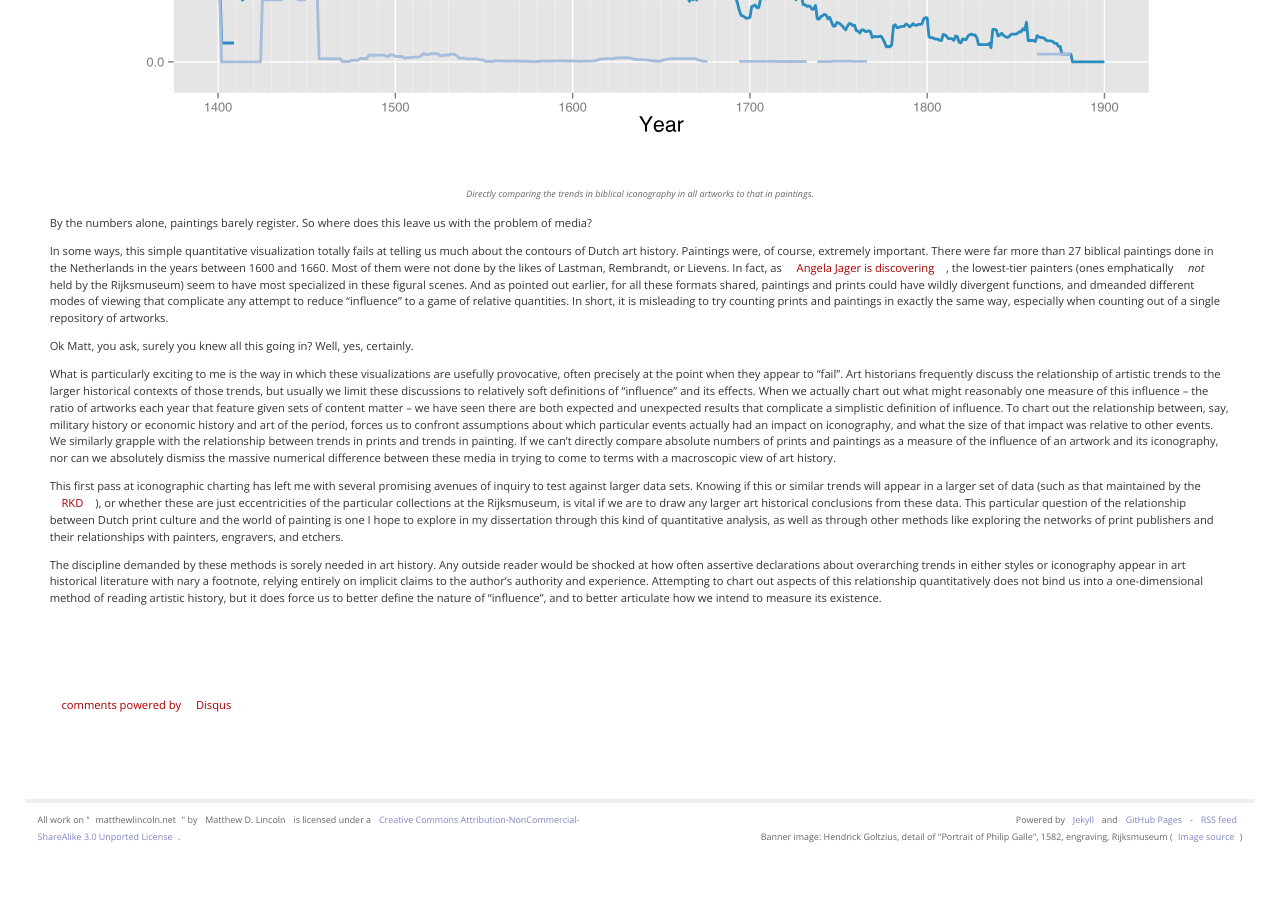
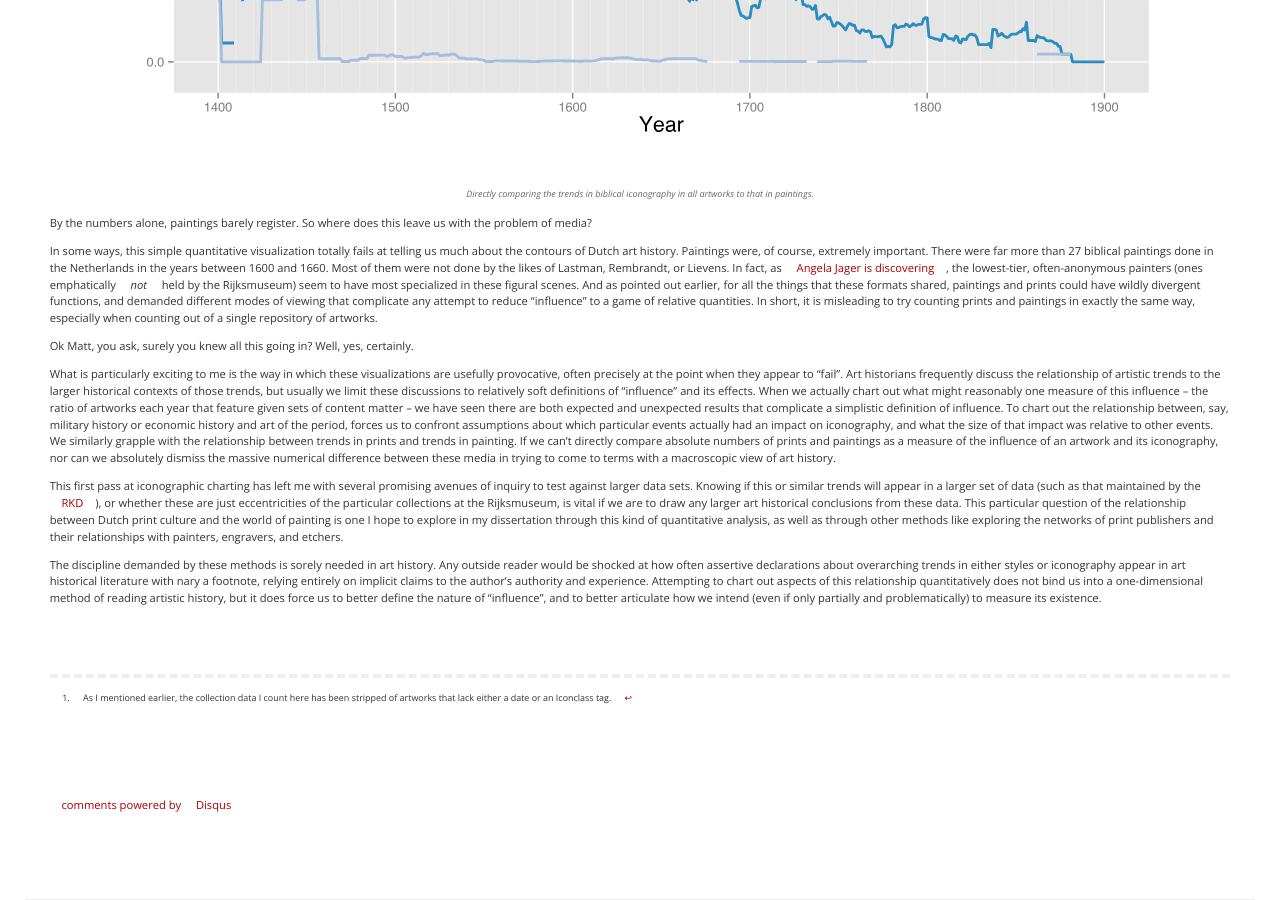
Before and after one commit to mdlincoln/mdlincoln.github.io, a Jekyll site: the page built from _posts/2013-12-19-the-problem-of-media.md, in a window 1280 px wide and 900 px high, scrolled down 4297 px. Built offline with Jekyll 4.4.1, drawn with Linux system fonts in a browser that asks for light colours; comment, search, counter and statistics services are not loaded; some of the changed text lies outside the part shown.

Commit message:
Last bits of proofreading

```diff
--- a/_includes/rkm.html
+++ b/_includes/rkm.html
@@ -7,7 +7,7 @@
 	<ol>
 		<li><a href="/2013/09/18/iconclass-and-charting-the-rijksmuseum.html">Charting the Rijksmuseum: Iconclass</a></li>
 		<li><a href="/2013/10/04/charting-the-rijksmuseum-digging-deeper.html">Charting the Rijksmuseum: Digging Deeper</a></li>
-		<li><a href="/2013/11/14/the-problem-of-media.html">Charting the Rijksmuseum: The Problem of Media</a></li>
+		<li><a href="/2013/12/19/the-problem-of-media.html">Charting the Rijksmuseum: The Problem of Media</a></li>
 	</ol>
 
 
--- a/_posts/2013-12-19-the-problem-of-media.md
+++ b/_posts/2013-12-19-the-problem-of-media.md
@@ -36,7 +34,9 @@ This begs some troublesome questions for quantitative approaches to art history:
 
 Whether you are trying to figure out "what people made" (artist intentions) versus "what people saw" (contemporary reception) may influence the answers to these questions.
 
-While I do not have rigorous answers for these questions, it is interesting to approach this problem of media from the perspective of iconography.
+[^cleaned]: As I mentioned earlier, the collection data I count here has been stripped of artworks that lack either a date or an Iconclass tag.
+
+While I do not yet have rigorous answers for these questions, it is interesting to approach this problem of media from the perspective of iconography.
 In my previous posts I have charted various iconographic trends over time, looking for correlations with major historic events, or even correlations with trends of related iconographic categories.
 But what about correlations between iconographic trends across different media?
 
@@ -65,7 +65,7 @@ It is interesting to note that the first sudden drop in biblical *prints* comes
 It seems likely that this historical context may explain some or most of this observed rise and fall.
 
 But is it significant that the ratio of biblical *paintings* appears to increase shortly after each of these drops?
-It is revealing to look at the [list biblical paintings from 1600 to 1660](/assets/docs/biblical-paintings.html) that actually comprise the latter of these upward swings.
+It is revealing to look at the [list of biblical paintings from 1600 to 1660](/assets/docs/biblical-paintings.html) that actually comprise the latter of these upward swings.
 About half of these artworks are by artists in the orbit of Rembrandt, who, along with his teacher Pieter Lastman, produced a remarkable variety of biblical scenes over his career.
 The "surge" in this chart is thus, in large part, due to the reverberating effects of Lastman's and Rembrandt's art as reflected in the Rijksmuseum collection, a contribution to Dutch art history that stands out all the more now seen in a semi-macroscopic context
 As [Tim Hitchcock has compellingly illustrated][hitchcock], even in a sea of numbers we need not loose sight of the power of individual actors.
@@ -86,8 +86,8 @@ In some ways, this simple quantitative visualization totally fails at telling us
 Paintings were, of course, extremely important.
 There were far more than 27 biblical paintings done in the Netherlands in the years between 1600 and 1660.
 Most of them were not done by the likes of Lastman, Rembrandt, or Lievens.
-In fact, as [Angela Jager is discovering](/2013/10/30/sixteenth-century.html), the lowest-tier painters (ones emphatically *not* held by the Rijksmuseum) seem to have most specialized in these figural scenes.
-And as pointed out earlier, for all these formats shared, paintings and prints could have wildly divergent functions, and dmeanded different modes of viewing that complicate any attempt to reduce "influence" to a game of relative quantities.
+In fact, as [Angela Jager is discovering](/2013/10/30/sixteenth-century.html), the lowest-tier, often-anonymous painters (ones emphatically *not* held by the Rijksmuseum) seem to have most specialized in these figural scenes.
+And as pointed out earlier, for all the things that these formats shared, paintings and prints could have wildly divergent functions, and demanded different modes of viewing that complicate any attempt to reduce "influence" to a game of relative quantities.
 In short, it is misleading to try counting prints and paintings in exactly the same way, especially when counting out of a single repository of artworks.
 
 Ok Matt, you ask, surely you knew all this going in?
@@ -107,13 +107,7 @@ This particular question of the relationship between Dutch print culture and the
 
 The discipline demanded by these methods is sorely needed in art history.
 Any outside reader would be shocked at how often assertive declarations about overarching trends in either styles or iconography appear in art historical literature with nary a footnote, relying entirely on implicit claims to the author's authority and experience.
-Attempting to chart out aspects of this relationship quantitatively does not bind us into a one-dimensional method of reading artistic history, but it does force us to better define the nature of "influence", and to better articulate how we intend to measure its existence.
-
-
-
-
-
-
+Attempting to chart out aspects of this relationship quantitatively does not bind us into a one-dimensional method of reading artistic history, but it does force us to better define the nature of "influence", and to better articulate how we intend (even if only partially and problematically) to measure its existence.
 
 
 
```
Also changed, not shown: other parts of _posts/2013-12-19-the-problem-of-media.md (+1 -3 lines).
